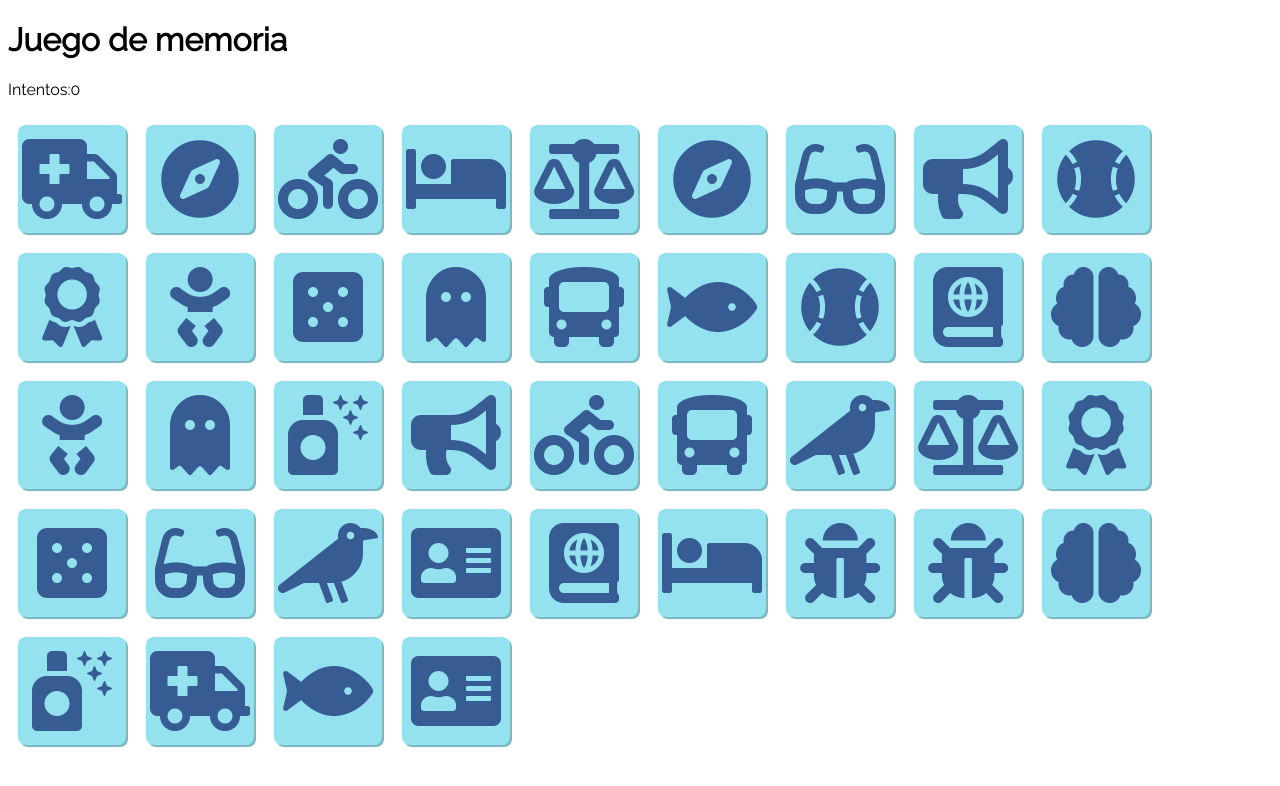
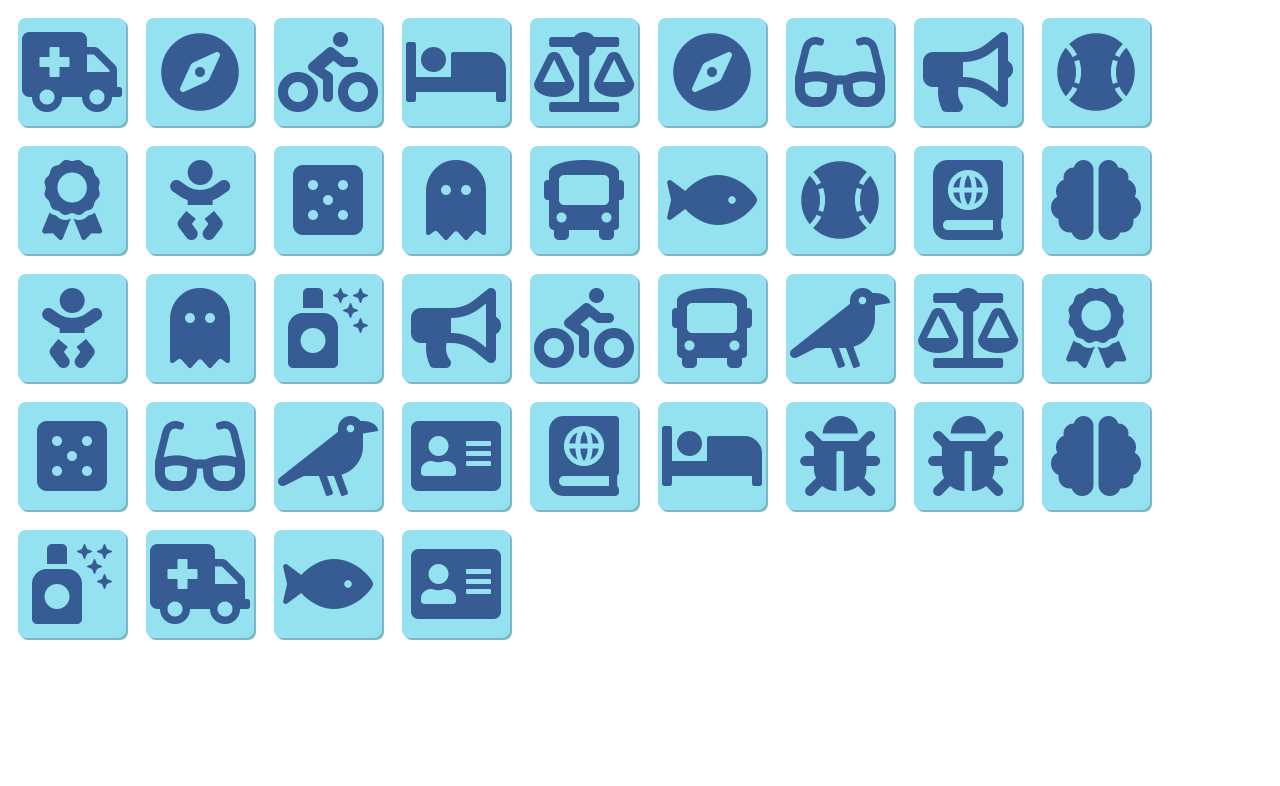
Before and after one commit to El-Mendez/Web_Lab08, a React app: page / in a window 1280 px wide. Shown: the top 786 px of the page. Built offline with nearby package versions, Linux system fonts and the light colour scheme.

Commit message:
Decidí mejor hacer el proyecto desde cero, tenía un desastre con mi código

```diff
--- a/app/src/components/App/App.js
+++ b/app/src/components/App/App.js
@@ -2,91 +2,20 @@ import React from 'react';
 import CardBoard from '../CardBoard/CardBoard';
 import './App.css';
 import buildDeck from '../../utils/buildDeck';
-import contains from '../../utils/contains';
-import cardAreSame from '../../utils/cardAreSame';
-import CONSTANTS from '../../constants';
-import Header from '../Header/Header';
-import Counter from '../Header/Counter';
 
 export default class App extends React.Component {
   constructor(props) {
     super(props);
     this.state = {
       deck: buildDeck(),
-      isComparing: false,
     };
-
-    this.counter = new Counter();
-    this.selectedGroup = [];
-  }
-
-  selectCard(card) {
-    if (this.canSelect(card)) {
-      this.selectCardInData(card);
-
-      if (this.selectedGroup.length > 1) {
-        this.setState(() => ({ isComparing: true }));
-        this.counter.incrementCount();
-
-        if (cardAreSame(this.selectedGroup)) {
-          this.markCardsGuessed();
-          this.setState(() => ({ isComparing: false }));
-          this.checkGameEnded();
-        } else {
-          setTimeout(() => {
-            this.unselectCards();
-            this.setState(() => ({ isComparing: false }));
-          }, CONSTANTS.comparisonDelay);
-        }
-      }
-    }
-  }
-
-  canSelect(card) {
-    return !contains(this.selectedGroup, card) // Si la carta no estaba seleccionada
-            && !this.state.isComparing // Si no estoy comparando otras cartas
-            && !card.wasGuessed; // La carta no ha sido adivinada
-  }
-
-  selectCardInData(card) {
-    card.setBeingCompared(true);
-    this.selectedGroup.push(card);
-  }
-
-  unselectCards() {
-    while (this.selectedGroup.length > 0) {
-      const poppedCard = this.selectedGroup.pop();
-      poppedCard.setBeingCompared(false);
-    }
-  }
-
-  markCardsGuessed() {
-    while (this.selectedGroup.length > 0) {
-      const poppedCard = this.selectedGroup.pop();
-      poppedCard.setWasGuessed(true);
-      poppedCard.setBeingCompared(false);
-    }
-  }
-
-  checkGameEnded() {
-    let hasGameEnded = true;
-    const { state } = this;
-    for (let i = 0; i < state.deck.length && hasGameEnded; i += 1) {
-      hasGameEnded = state.deck[i].wasGuessed;
-    }
-
-    if (hasGameEnded) {
-      alert(`¡Felicidades! ¡Has ganado en tan solo ${this.counter.count} intentos!`);
-    }
   }
 
   render() {
     return (
       <div className="App">
-        <Header counter={this.counter} />
         <CardBoard
           deck={this.state.deck}
-          selectCard={(card) => this.selectCard(card)}
         />
       </div>
     );
--- a/app/src/components/Card/Card.css
+++ b/app/src/components/Card/Card.css
@@ -23,6 +23,7 @@
     box-shadow: 2px 2px #a7652b;
 }
 
-.cardBack:hover, .cardFront:hover {
+/*todo poner que el focus haga algo*/
+.cardBack:hover, .cardFront:hover, .cardFront:focus, .cardBack:focus {
     margin: 0 20px 20px 0;
 }
--- a/app/src/components/Card/Card.js
+++ b/app/src/components/Card/Card.js
@@ -1,45 +1,46 @@
 import React from 'react';
 import './Card.css';
 import ReactCardFlip from 'react-card-flip';
+import PropTypes from 'prop-types';
+import CONSTANTS from '../../constants';
 
 export default class Carta extends React.Component {
   constructor(props) {
     super(props);
-
-    this.state = {
-      wasGuessed: this.props.cardData.wasGuessed,
-      beingCompared: this.props.cardData.beingCompared,
-    };
-
-    this.props.cardData.viewer = this;
-
     this.handleClick = this.handleClick.bind(this);
   }
 
   handleClick(e) {
+    const { props } = this;
     e.preventDefault();
-    this.props.selectCard();
-  }
-
-  dataWasChanged() {
-    this.setState(() => ({
-      wasGuessed: this.props.cardData.wasGuessed,
-      beingCompared: this.props.cardData.beingCompared,
-    }));
+    props.onclick();
   }
 
   render() {
+    const { props } = this;
     return (
-      <div className="card" onClick={this.handleClick}>
-        <ReactCardFlip isFlipped={this.state.beingCompared || this.state.wasGuessed}>
-          <div className="cardFront">
-            <i className={`fas ${this.props.cardData.icon} fa-5x`} />
-          </div>
+      <div className="card" onClick={this.handleClick} role="button" tabIndex={0}>
+        <ReactCardFlip isFlipped={!props.isFlipped}>
           <div className="cardBack">
             <i className="fas fa-atom fa-5x" />
+          </div>
+          <div className="cardFront">
+            <i className={`fas ${props.icon} fa-5x`} />
           </div>
         </ReactCardFlip>
       </div>
     );
   }
 }
+
+Carta.propTypes = {
+  icon: PropTypes.oneOf(CONSTANTS.icons),
+  isFlipped: PropTypes.bool,
+  onclick: PropTypes.func,
+};
+
+Carta.defaultProps = {
+  icon: 'fa-question',
+  isFlipped: false,
+  onclick() {},
+};
--- a/app/src/components/Card/CardData.js
+++ /dev/null
@@ -1,30 +0,0 @@
-export default class CardData {
-  constructor(icon) {
-    this.viewer = null;
-    this.wasGuessed = false;
-    this.beingCompared = false;
-    this.icon = icon;
-  }
-
-  setBeingCompared(value) {
-    this.beingCompared = value;
-    this.wasChanged();
-  }
-
-  setWasGuessed(value) {
-    this.wasGuessed = value;
-    this.wasChanged();
-  }
-
-  wasChanged() {
-    if (this.viewer) { this.viewer.dataWasChanged(); }
-  }
-
-  areEqual(card) {
-    return this.icon === card.icon;
-  }
-
-  clone() {
-    return new CardData(this.icon);
-  }
-}
--- a/app/src/components/CardBoard/CardBoard.js
+++ b/app/src/components/CardBoard/CardBoard.js
@@ -1,20 +1,40 @@
 import React from 'react';
 import Card from '../Card/Card';
 import './CardBoard.css';
+import contains from '../../utils/contains';
 
 export default class CardBoard extends React.Component {
+  constructor(props) {
+    super(props);
+    this.state = {
+      guessedCards: [],
+      comparingCards: [],
+    };
+    this.selectCard = this.selectCard.bind(this);
+  }
+
+  selectCard(index) {
+    this.setState((prevState) => ({
+      guessedCards: [...prevState.guessedCards, index],
+    }));
+  }
+
   render() {
+    const { props } = this;
+    const { state } = this;
+
     return (
       <div className="cardBoard">
         {
-                    this.props.deck.map((card, index) => (
-                      <Card
-                        key={index}
-                        selectCard={() => this.props.selectCard(card)}
-                        cardData={card}
-                      />
-                    ))
-                }
+          props.deck.map((card, index) => (
+            <Card
+              key={index}
+              icon={card}
+              onclick={() => this.selectCard(index)}
+              isFlipped={contains(state.guessedCards, index)}
+            />
+          ))
+        }
       </div>
     );
   }
--- a/app/src/components/Header/Counter.js
+++ /dev/null
@@ -1,13 +0,0 @@
-export default class Counter {
-  constructor() {
-    this.count = 0;
-    this.viewers = [];
-  }
-
-  incrementCount() {
-    this.count += 1;
-    this.viewers.forEach((viewer) => {
-      viewer.dataWasChanged();
-    });
-  }
-}
--- a/app/src/utils/buildDeck.js
+++ b/app/src/utils/buildDeck.js
@@ -1,5 +1,4 @@
 import CONSTANTS from '../constants';
-import CardData from '../components/Card/CardData';
 import shuffle from './shuffle';
 
 export default () => {
@@ -7,9 +6,9 @@ export default () => {
   const icons = shuffle([...CONSTANTS.icons]);
 
   while (cards.length < CONSTANTS.cardNumber) {
-    const card = new CardData(icons[cards.length]);
+    const card = icons[cards.length];
     cards.push(card);
-    cards.push(card.clone());
+    cards.push(card);
   }
 
   return shuffle(cards);
--- a/package.json
+++ b/package.json
@@ -32,6 +32,7 @@
   "dependencies": {
     "@fortawesome/fontawesome-free": "^5.15.2",
     "css-loader": "^5.1.2",
+    "prop-types": "^15.7.2",
     "react": "^17.0.1",
     "react-card-flip": "^1.1.0",
     "react-dom": "^17.0.1",
```
Also changed, not shown: 1 other file (tests, documents, lock files or other folders).
